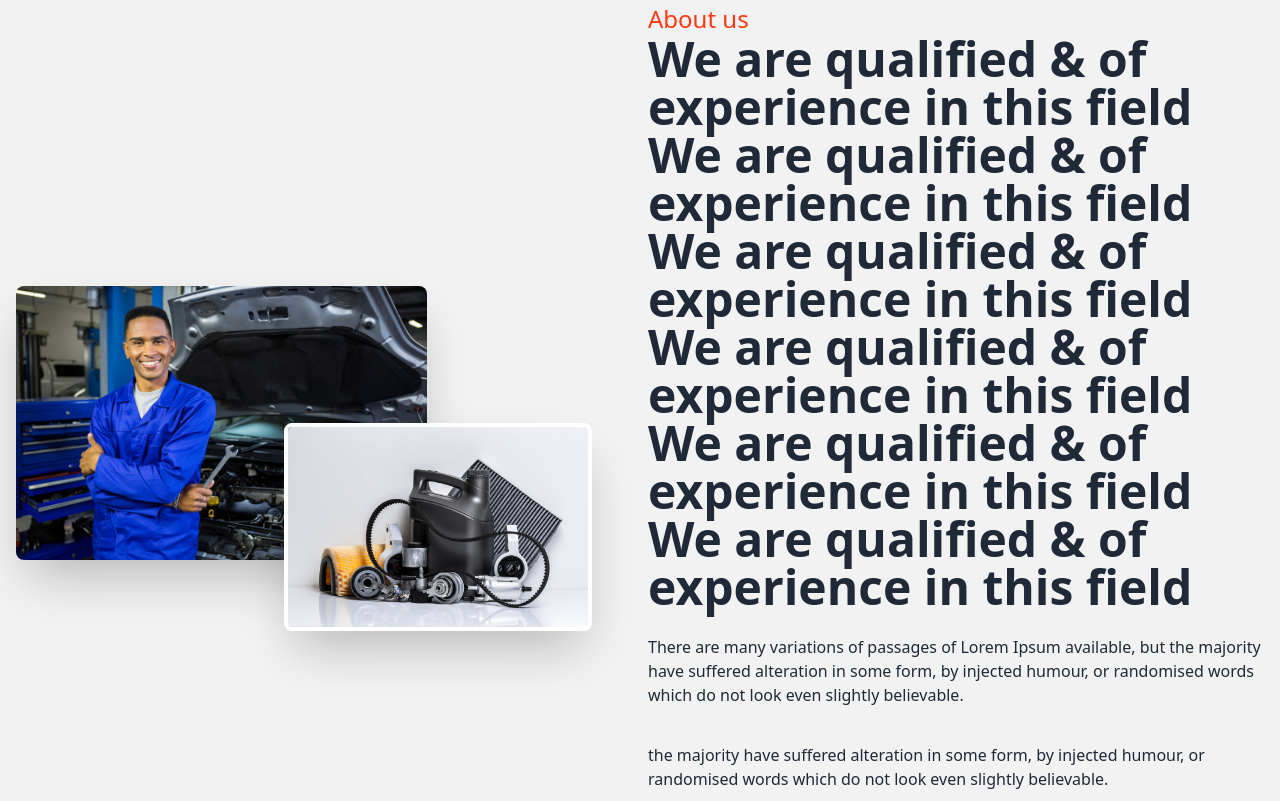
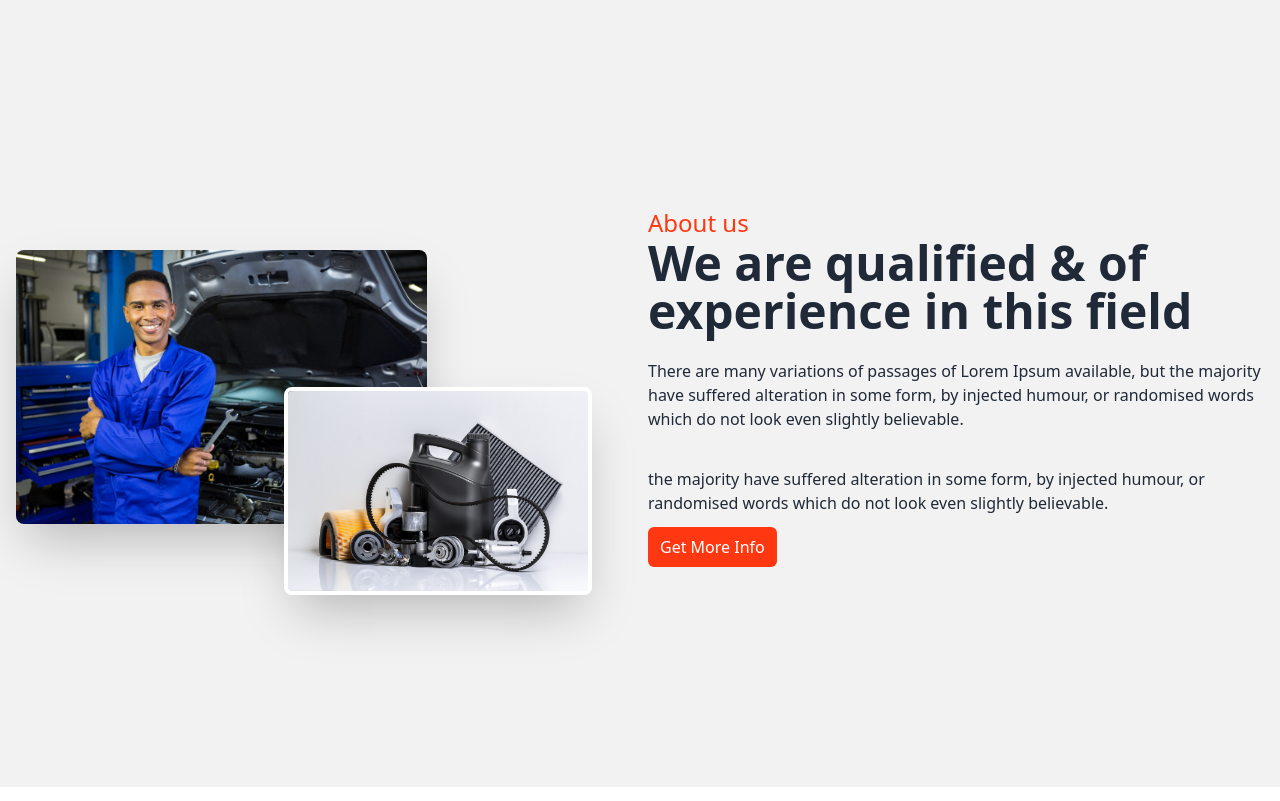
Before and after one commit to Ratan-code-SR/Car-Service-client, a React (Vite) app: page / in a window 1280 px wide. Shown: the part 600-1401 px from the top of the page. Built offline with nearby package versions, Linux system fonts and the light colour scheme; no server answers.

Commit message:
file updated

```diff
--- a/src/pages/Home/About/About.jsx
+++ b/src/pages/Home/About/About.jsx
@@ -12,11 +12,6 @@ const About = () => {
                 <div className="w-1/2">
                     <h3 className="text-[#ff3811] text-2xl">About us</h3>
                     <h1 className="text-5xl font-bold">We are qualified & of experience in this field</h1>
-                    <h1 className="text-5xl font-bold">We are qualified & of experience in this field</h1>
-                    <h1 className="text-5xl font-bold">We are qualified & of experience in this field</h1>
-                    <h1 className="text-5xl font-bold">We are qualified & of experience in this field</h1>
-                    <h1 className="text-5xl font-bold">We are qualified & of experience in this field</h1>
-                    <h1 className="text-5xl font-bold">We are qualified & of experience in this field</h1>
                     <p className="py-6">There are many variations of passages of Lorem Ipsum available, but the majority have suffered alteration in some form, by injected humour, or randomised words which do not look even slightly believable. </p>
                     <p className="py-3">the majority have suffered alteration in some form, by injected humour, or randomised words which do not look even slightly believable. </p>
                     <button className="text-white bg-[#ff3811] py-2 rounded-md px-3">Get More Info</button>
```
